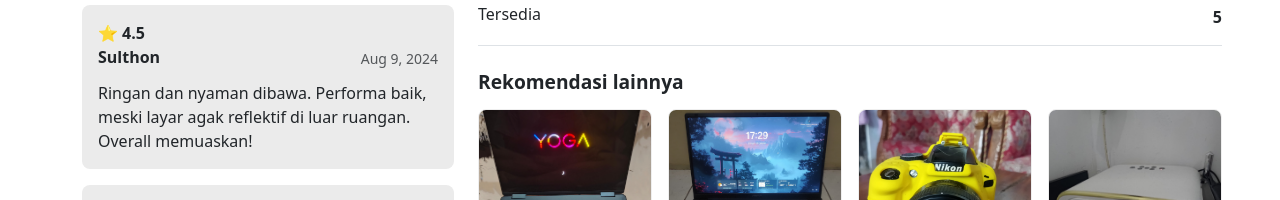
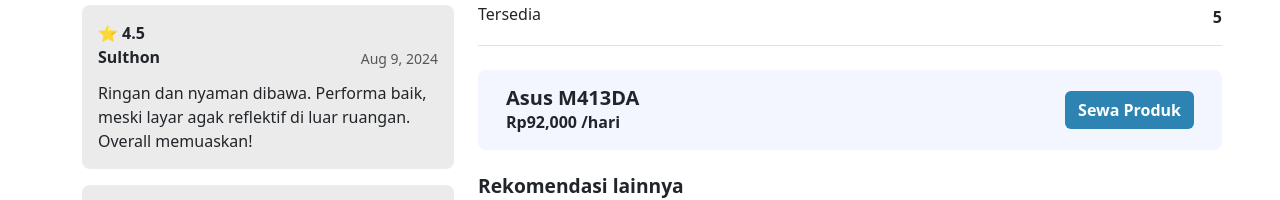
Before and after one commit to Fikrianamm/gorent-react, a React (Vite) app: page /product/ASUS-001 in a window 1280 px wide. Shown: the part 573-773 px from the top of the page. Built offline with nearby package versions, Linux system fonts and the light colour scheme.

Commit message:
[feat] add order section in ProductPage

```diff
--- a/src/pages/ProductPage.jsx
+++ b/src/pages/ProductPage.jsx
@@ -3,12 +3,6 @@
 import { products } from "../utils/data";
 import styled from "styled-components";
 import ProductCard from "../components/ProductCard";
-
-const ProductImage = styled.img`
-  width: 100%;
-  height: 200px;
-  object-fit: cover;
-`;
 
 const ImageZoom = styled.img`
   max-height: 90vh;
@@ -57,6 +51,23 @@
   font-weight: 600;
   margin-bottom: 1rem;
 `;
+
+const OrderSection = styled.div`
+    background-color: #F4F6FF;
+    padding: 1rem;
+    border-radius: 8px;
+`
+const ButtonOrder = styled.button`
+    background-color: #2D83B2;
+    color: white;
+    font-weight: 600;
+    transition: all .5s ease-in-out;
+
+    &:hover{
+        background-color: #2978a3;
+        color: white;
+    }
+`
 
 export default function ProductPage() {
   const { productId } = useParams();
@@ -138,6 +149,7 @@
             </div>
           </div>
 
+        {/* Product Detail Section */}
           <p>{product.description}</p>
           <div className="d-flex flex-column gap-2">
             <h3 className="fw-semibold fs-5">Detail Produk</h3>
@@ -158,6 +170,22 @@
               </div>
             </div>
           </div>
+
+        {/* Order Section */}
+        <OrderSection>
+          <div className="container d-flex justify-content-between align-items-center">
+            <div>
+              <h6 className="mb-0 fw-bold fs-5">{product.name}</h6>
+              <p className="mb-0 fs-6 fw-semibold">
+                Rp{product.pricePerDay.toLocaleString()} /hari
+              </p>
+            </div>
+            <ButtonOrder className="btn">Sewa Produk</ButtonOrder>
+          </div>
+        </OrderSection>
+
+
+        {/* Recomended Product Section */}
           <div>
             <SectionTitle>Rekomendasi lainnya</SectionTitle>
             <div className="row g-3">
@@ -199,7 +227,7 @@
 
           <p>{product.description}</p>
 
-          {/* detail produk section */}
+          {/* Detail Produk Section */}
           <h3 className="fw-semibold fs-5 mb-4">Detail Produk</h3>
           <div className="d-flex flex-column gap-3">
             <div className="border-1 border-bottom d-flex justify-content-between w-100">
@@ -272,7 +300,7 @@
                 Rp{product.pricePerDay.toLocaleString()} /hari
               </p>
             </div>
-            <button className="btn btn-primary">Sewa Produk</button>
+            <ButtonOrder className="btn">Sewa Produk</ButtonOrder>
           </div>
         </div>
       </div>
```
